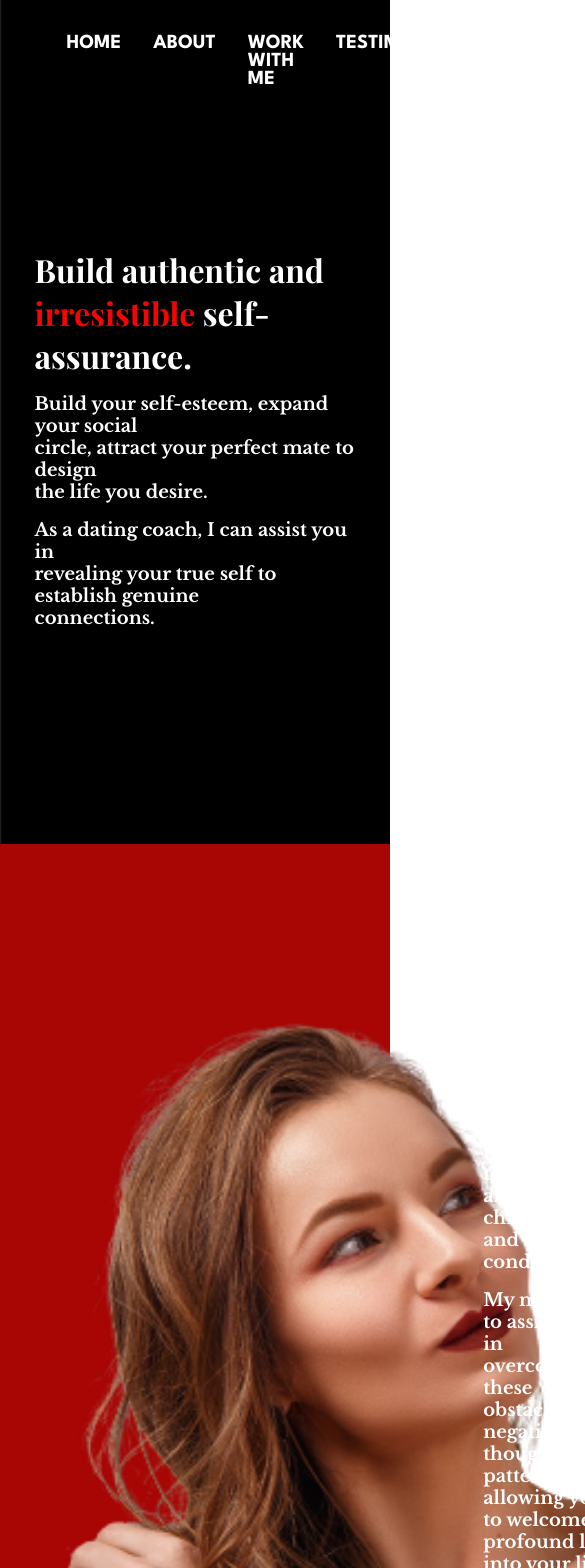
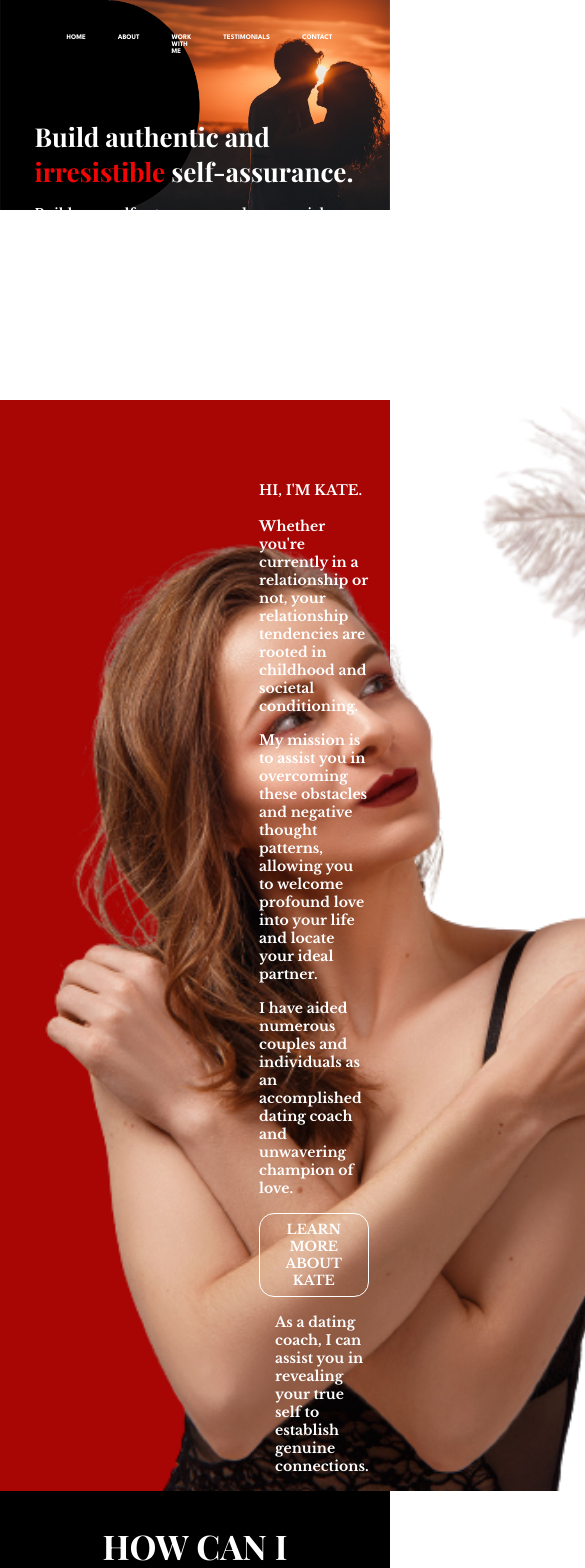
Before and after one commit to benbasty/interlove, a React (Create React App) app: page / in a window 390 px wide. Shown: the top 1568 px of the page, 585 px wide, since content can reach past the window. Built offline with nearby package versions, Linux system fonts and the light colour scheme.

Commit message:
media breakpoints css

```diff
--- a/src/components/about/about-kate.css
+++ b/src/components/about/about-kate.css
@@ -81,3 +81,28 @@
 .KateFace img {
     width: 100%;
 }
+
+@media screen and (max-width: 1024px) {
+    .about-kate-desc {
+        padding: 1.5rem 1.5rem;
+    }
+
+    .about-kate-desc p {
+        font-size: 19.5px;
+    }
+}
+
+@media screen and (max-width: 912px) {
+    .about-kate-desc {
+        padding: 1rem 1rem;
+    }
+    .about-kate-desc p {
+        font-size: 17.8px;
+    }
+}
+
+@media screen and (max-width: 768px) {
+    .about-kate-desc p {
+        font-size: 14px;
+    }
+}
--- a/src/components/about/about-mission.css
+++ b/src/components/about/about-mission.css
@@ -62,3 +62,39 @@
 .final-intro .final-desc {
     margin-top: 0.5rem;
 }
+
+@media screen and (max-width: 1024px) {
+
+    #about-mission .introduction {
+        display: flex;
+        gap: 2rem;
+    }
+
+}
+
+@media screen and (max-width: 912px) {
+    #about-mission .kate-description {
+        margin-top: 6rem !important;
+        font-size: 16px !important;
+    }
+    .final-intro .final-desc {
+        margin-top: 0rem;
+        font-size: 16px;
+    }
+}
+
+@media screen and (max-width: 768px) {
+    .introduction .kate-pic {
+        width: 50%;
+    }
+    #about-mission .introduction {
+        gap: 4rem;
+    }
+    #about-mission .kate-description {
+        margin-top: 5rem !important;
+        font-size: 14px !important;
+    }
+    .final-intro .final-desc {
+        font-size: 14px;
+    }
+}
--- a/src/components/about/about-request.css
+++ b/src/components/about/about-request.css
@@ -55,3 +55,10 @@ button {
     color: #ff0000;
     margin: 2rem 0;
 }
+
+
+@media screen and (max-width: 1024px) {
+    #about-request {
+        display: none;
+    }
+}
--- a/src/components/about/book-now.css
+++ b/src/components/about/book-now.css
@@ -29,3 +29,9 @@
 .katepic img {
     width: 100%;
 }
+
+@media screen and (max-width: 912px) {
+    .booking-request {
+        margin-top: 4rem;
+    }
+}
--- a/src/components/about/empower.css
+++ b/src/components/about/empower.css
@@ -75,3 +75,22 @@
     font-size: 14px;
     /* width: 180px; */
 }
+
+@media screen and (max-width: 1280px) {
+
+    .empower-steps {
+        justify-content: space-around;
+        gap: 1rem;
+    }
+    .empower-steps img {
+        width: 100%;
+    }
+
+}
+
+@media screen and (max-width: 1024px) {
+    .empower-steps {
+        display: flex;
+        flex-direction: column;
+    }
+}
--- a/src/components/contact/contact.css
+++ b/src/components/contact/contact.css
@@ -74,3 +74,22 @@
     text-transform: uppercase;
     font-size: 18px;
 }
+
+@media screen and (max-width: 912px) {
+    #contact {
+        width: 100%;
+        height: 100%;
+    }
+    .contact-left-session h2 {
+        font-size: 30px;
+    }
+}
+
+@media screen and (max-width: 768px) {
+    .contact-left-session h2 {
+        font-size: 15.5px;
+    }
+    .contact-left-session p {
+        font-size: 16px;
+    }
+}
--- a/src/components/header/header.css
+++ b/src/components/header/header.css
@@ -25,9 +25,9 @@
 #navbar .menu a {
     color: #fff;
 }
-#navbar .menu .menu-select {
+/* #navbar .menu .menu-select {
     margin-top: -0.08rem;
-}
+} */
 #navbar .menu select {
     background-color: transparent;
     border: none;
@@ -37,6 +37,10 @@
     font-size: 20px;
     font-weight: 700;
 }
+#navbar .menu .menu-select {
+    margin-top: -0.08rem;
+}
+
 #navbar .menu h3 {
     font-family: 'League Spartan', sans-serif;
     font-size: 20px;
@@ -85,6 +89,84 @@
     display: none;
 }
 
+
+
+@media screen and (max-width: 1280px) {
+    #header {
+        background-size: auto;
+        height: 730px;
+    }
+
+    #navbar .menu h3 {
+        font-size: 18px;
+    }
+}
+
+@media screen and (max-width: 1024px) {
+    #header {
+        background-size: 100%;
+        height: 550px;
+    }
+    #navbar .menu h3 {
+        font-size: 12px;
+    }
+    #navbar .menu select {
+        font-size: 12px;
+    }
+    #navbar .menu .menu-select {
+        margin-top: -0.4rem;
+    }
+}
+
+@media screen and (max-width: 912px) {
+    #header {
+        background-size: 100%;
+        height: 490px;
+    }
+    #navbar .menu h3 {
+        font-size: 10px;
+    }
+    #navbar .menu select {
+        font-size: 10px;
+    }
+    #navbar .menu .menu-select {
+        margin-top: -0.55rem;
+    }
+    #hero-description{
+        margin-top: 5rem;
+    }
+    #hero-description h3 {
+        font-size: 28px;
+    }
+    #hero-description h4 {
+        font-size: 16px;
+    }
+}
+
+@media screen and (max-width: 768px) {
+    #header {
+        height: 400px;
+    }
+    #navbar .menu h3 {
+        font-size: 7px;
+    }
+    #navbar .menu select {
+        font-size: 7px;
+    }
+    #navbar .menu .menu-select {
+        margin-top: -0.65rem;
+    }
+    #hero-description{
+        margin-top: 4rem;
+    }
+    #hero-description h3 {
+        font-size: 26px;
+    }
+    #hero-description h4 {
+        font-size: 13px;
+    }
+}
+
 @media screen and (max-width: 600px){
     /* .hamburger {
         display: initial;
--- a/src/components/testimonials/amazing.css
+++ b/src/components/testimonials/amazing.css
@@ -42,3 +42,9 @@
 .quote-close {
     margin-top: 1rem;
 }
+
+@media screen and (max-width: 768px) {
+    .objective-text {
+        font-size: 14px;
+    }
+}
--- a/src/components/testimonials/extraordinary.css
+++ b/src/components/testimonials/extraordinary.css
@@ -42,3 +42,9 @@
 .extra-ordinary-quote-close {
     margin-top: 1rem;
 }
+
+@media screen and (max-width: 768px) {
+    .extra-ordinary-objective-text {
+        font-size: 14px;
+    }
+}
--- a/src/components/testimonials/morefun.css
+++ b/src/components/testimonials/morefun.css
@@ -44,3 +44,9 @@
 .morefun-quote-close {
     margin-top: 1rem;
 }
+
+@media screen and (max-width: 768px) {
+    .morefun-objective-text {
+        font-size: 14px;
+    }
+}
--- a/src/components/testimonials/testimonials.css
+++ b/src/components/testimonials/testimonials.css
@@ -50,3 +50,19 @@
     width: 250px;
     margin-bottom: 2rem;
 }
+
+@media screen and (max-width: 1024px) {
+    .testimonials-texts {
+        flex-wrap: wrap;
+    }
+    .testimonial p {
+        width: fit-content;
+    }
+}
+
+@media screen and (max-width: 768px) {
+    .testimonial p {
+        width: fit-content;
+        font-size: 14px;
+    }
+}
```
